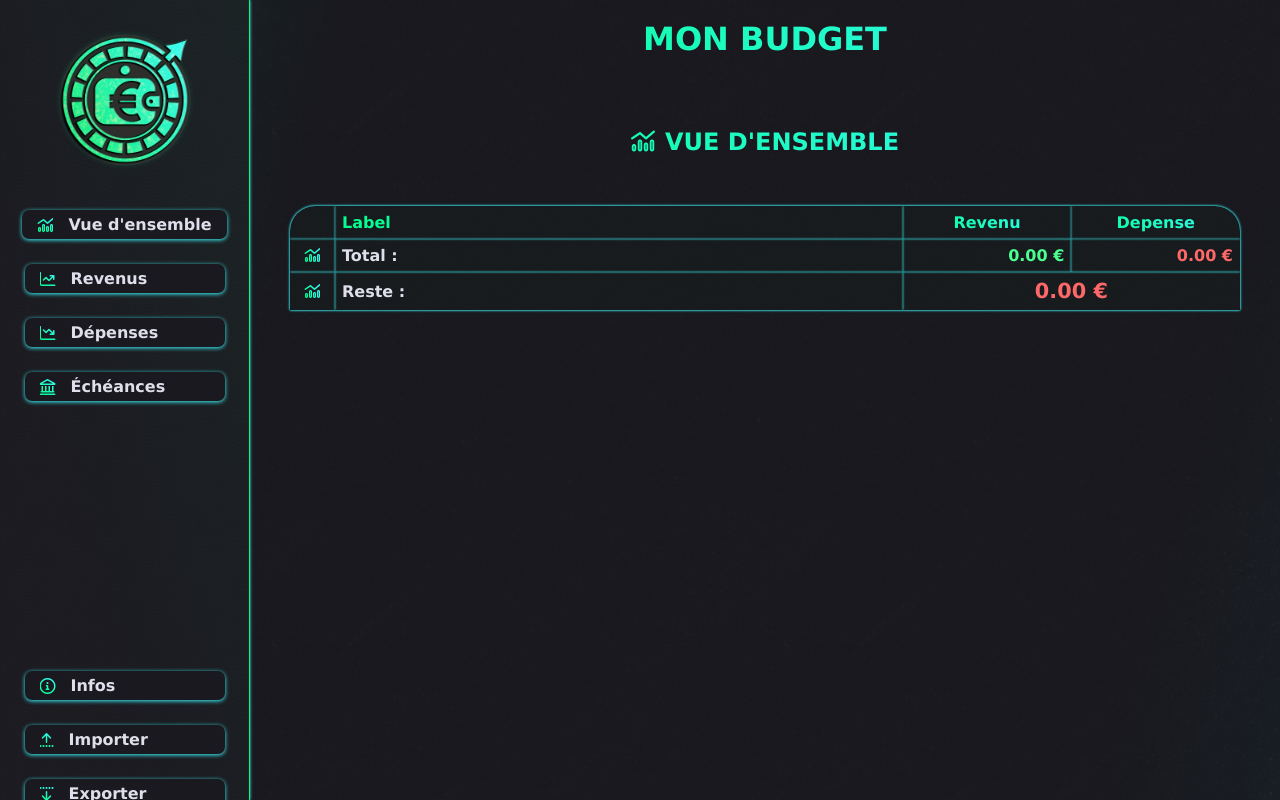
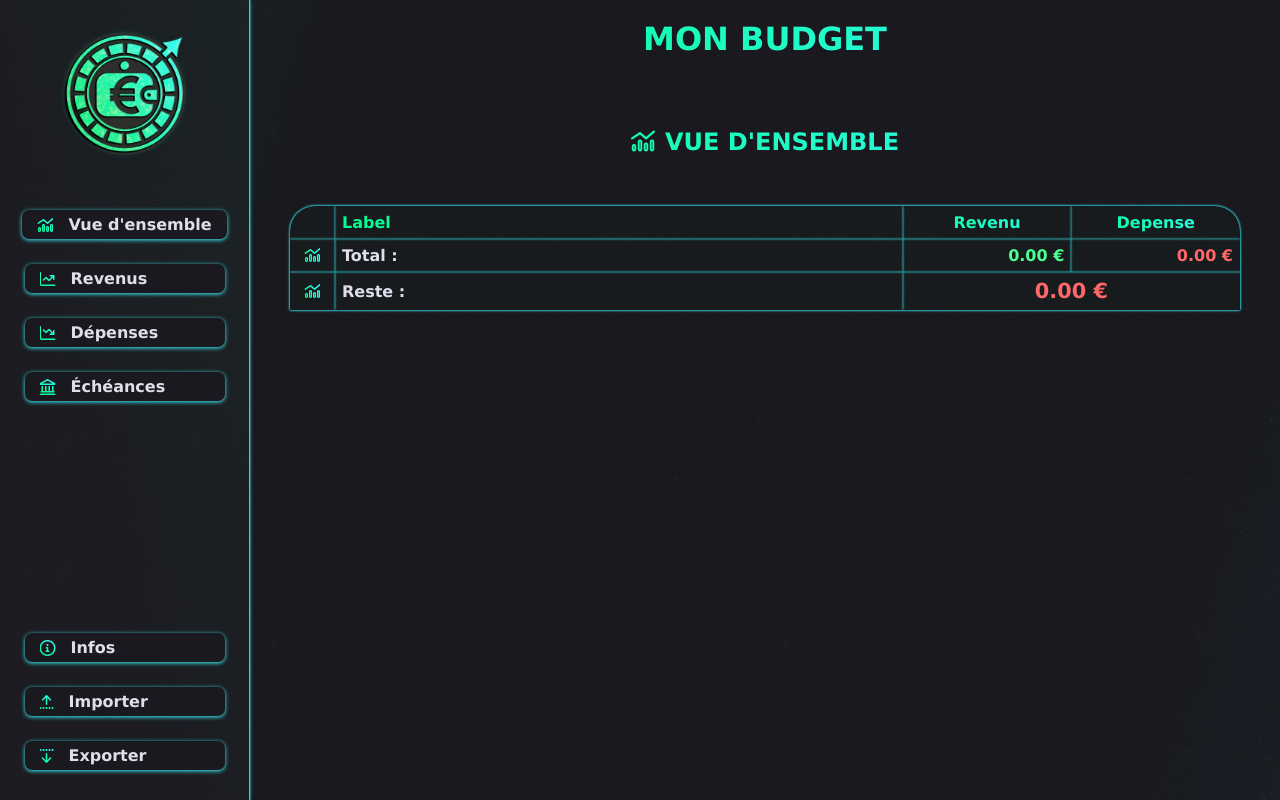
Before and after one commit to BreureThierry/Mon_Bugdet, a plain HTML site: page index.html in a window 1280 px wide. Drawn offline with Linux system fonts and the light colour scheme.

Commit message:
Nav ajustement

```diff
--- a/style.css
+++ b/style.css
@@ -116,15 +116,19 @@ nav {
     flex-direction: column;
     justify-content: space-between;
     align-items: center;
+    gap: 5px;
     z-index: 100;
+    overflow-y: auto;
 }
 #logo_container {
-    max-width: 50%;
+    position: absolute;
+    max-width: 75%;
     margin: 0 auto 0 auto;
 }
 #logo_container img {
     width: 100%;
     height: auto;
+    filter: drop-shadow(0 0 2px var(--gray));
 }
 nav ul {
     width: 100%;
@@ -135,12 +139,13 @@ nav ul {
     padding: 10px;
 }
 #menu {
-    margin-bottom: 250px;
+    margin-top: 200px;
 }
 #menu_2 {
     margin-bottom: 20px;
 }
 nav ul li{
+    min-width: 200px;
     list-style-type: none;
     min-width: 200px;
     display: flex;
@@ -154,7 +159,7 @@ nav ul li i{
     -webkit-text-fill-color: transparent;
 }
 nav div {
-    min-width: 200px;
+
     display: flex;
     justify-content: start;
     align-items: center;
```
